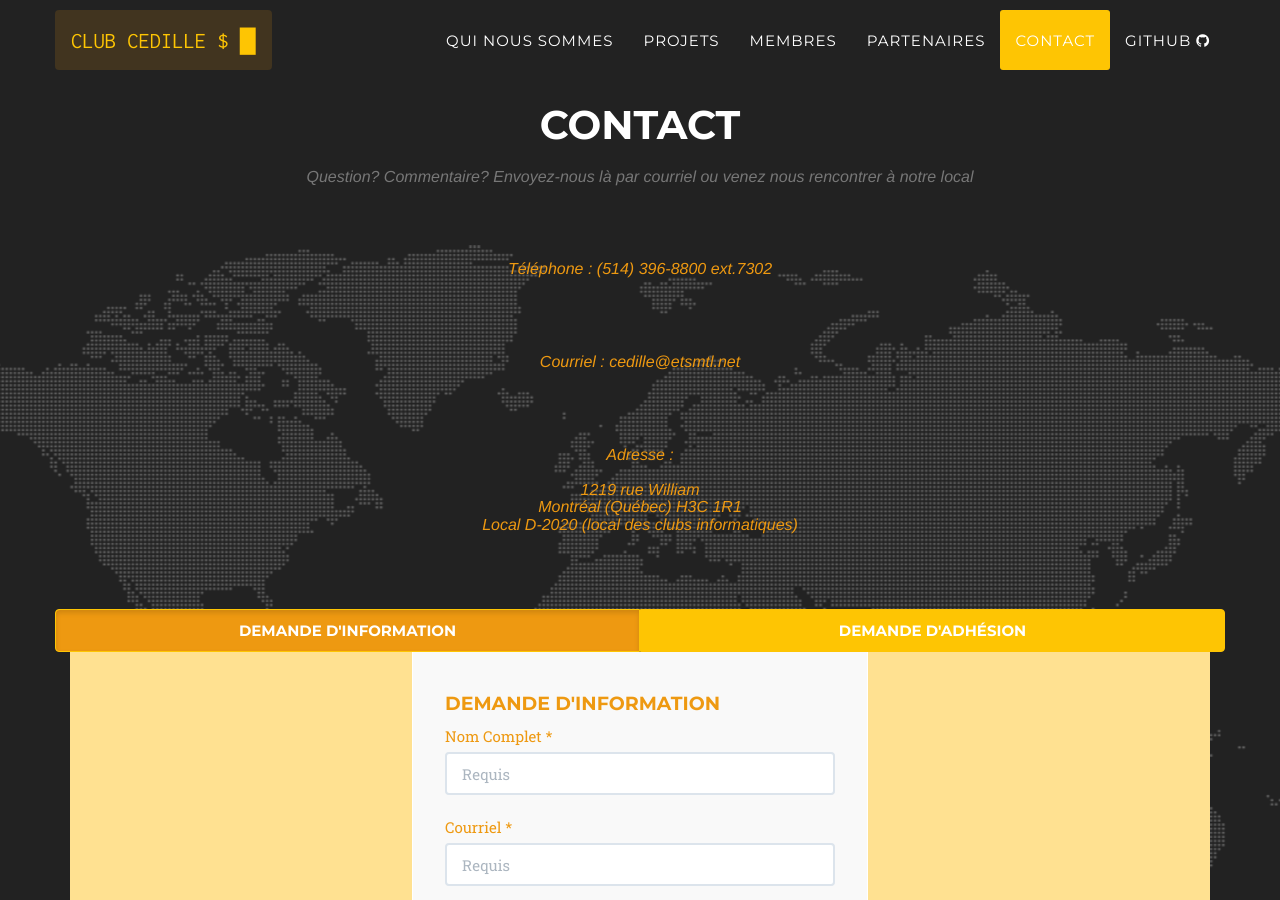
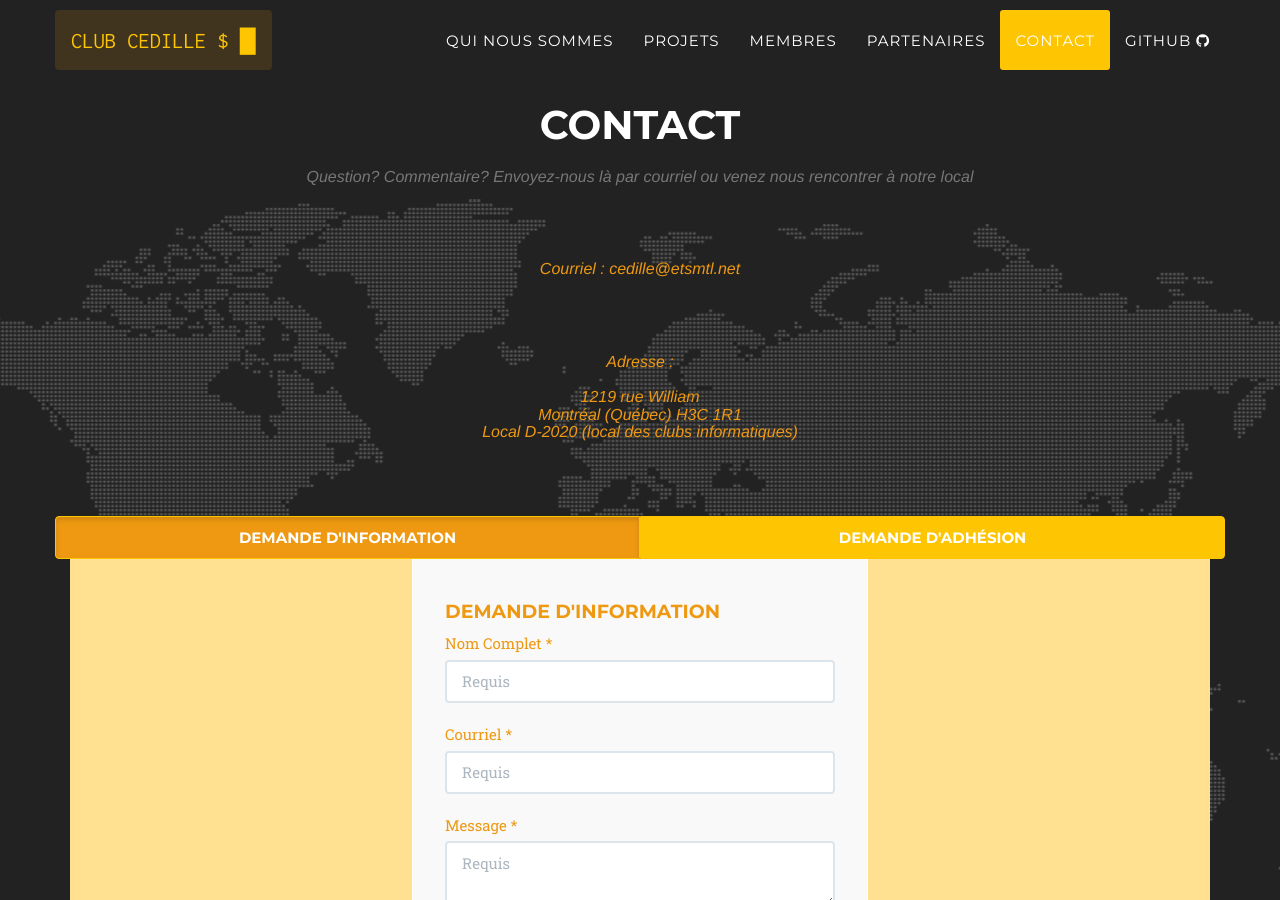
Before and after one commit to ClubCedille/clubcedille.github.io, a Jekyll site: the page built from index.html, in a window 1280 px wide and 900 px high, scrolled down 7493 px. Built offline with Jekyll 4.4.1, drawn with Linux system fonts in a browser that asks for light colours; some web fonts are replaced.

Commit message:
Remove phone contact information

```diff
--- a/_data/fr/contact.yml
+++ b/_data/fr/contact.yml
@@ -2,9 +2,6 @@ title: Contact
 description: Question? Commentaire? Envoyez-nous là par courriel ou venez nous rencontrer à notre local
 
 contact_informations:
-  phone:
-    title: Téléphone
-    value: (514) 396-8800 ext.7302
   email:
     title: Courriel
     value: cedille@etsmtl.net
```
